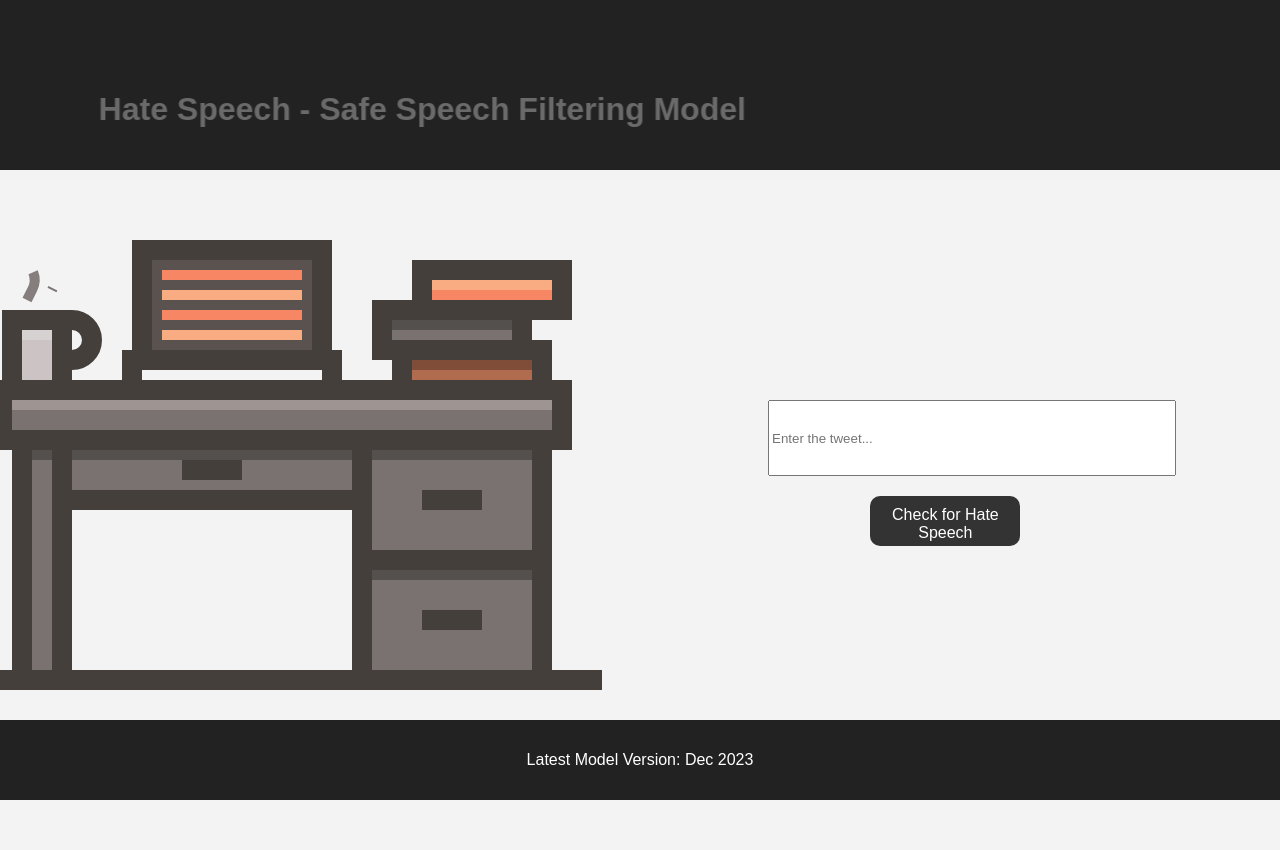
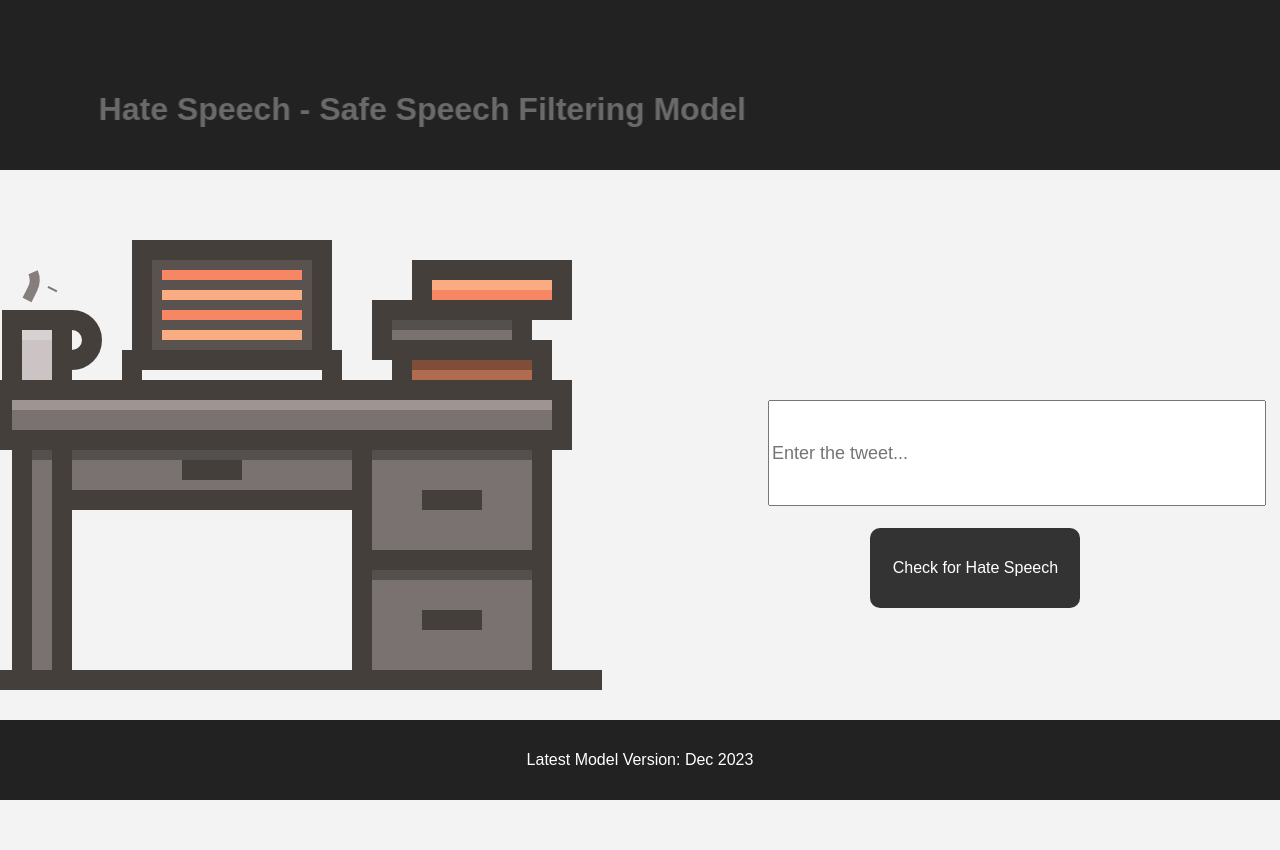
Before and after one commit to KartikeyBartwal/Hate-Speech-Detection-using-Natural-Language-Processing, a Flask app: page / in a window 1280 px wide. Run offline with Flask 3, Linux system fonts and the light colour scheme; parts of the project's set-up code (start-up, migrations or seed data) failed here and were passed over.

Commit message:
better ui

```diff
--- a/templates/home.html
+++ b/templates/home.html
@@ -105,7 +105,7 @@ main {
   text-align: center;
   position: absolute;
   top: 43%;
-  left: 72%;
+  left: 74%;
   transform: translate(-50%, -50%);
   color: #333;
   /* Animation */
@@ -135,20 +135,21 @@ input[type="text"]:focus {
 }
 
 #textInput{
+  font-size:large;
   position:absolute;
   top:50%;
   left:60%;
-  width: 400px;
-  height: 70px;
+  width: 490px;
+  height: 100px;
 }
 
 /* Button Styling */
 button {
   position:absolute;
-  top:62%;
+  top:66%;
   left:68%;
-  width: 150px;
-  height: 50px;
+  width: 210px;
+  height: 80px;
   padding: 10px 20px;
   background-color: #333;
   color: #fff;
```
